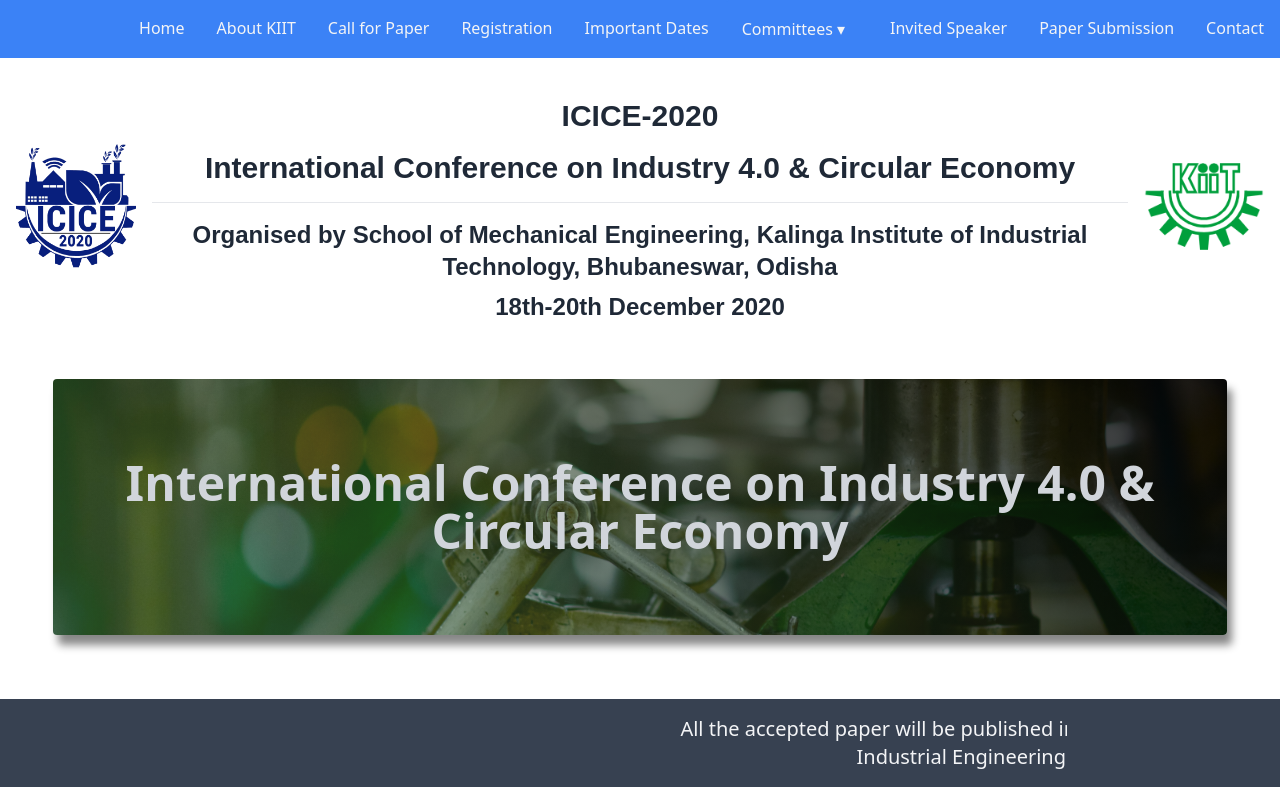
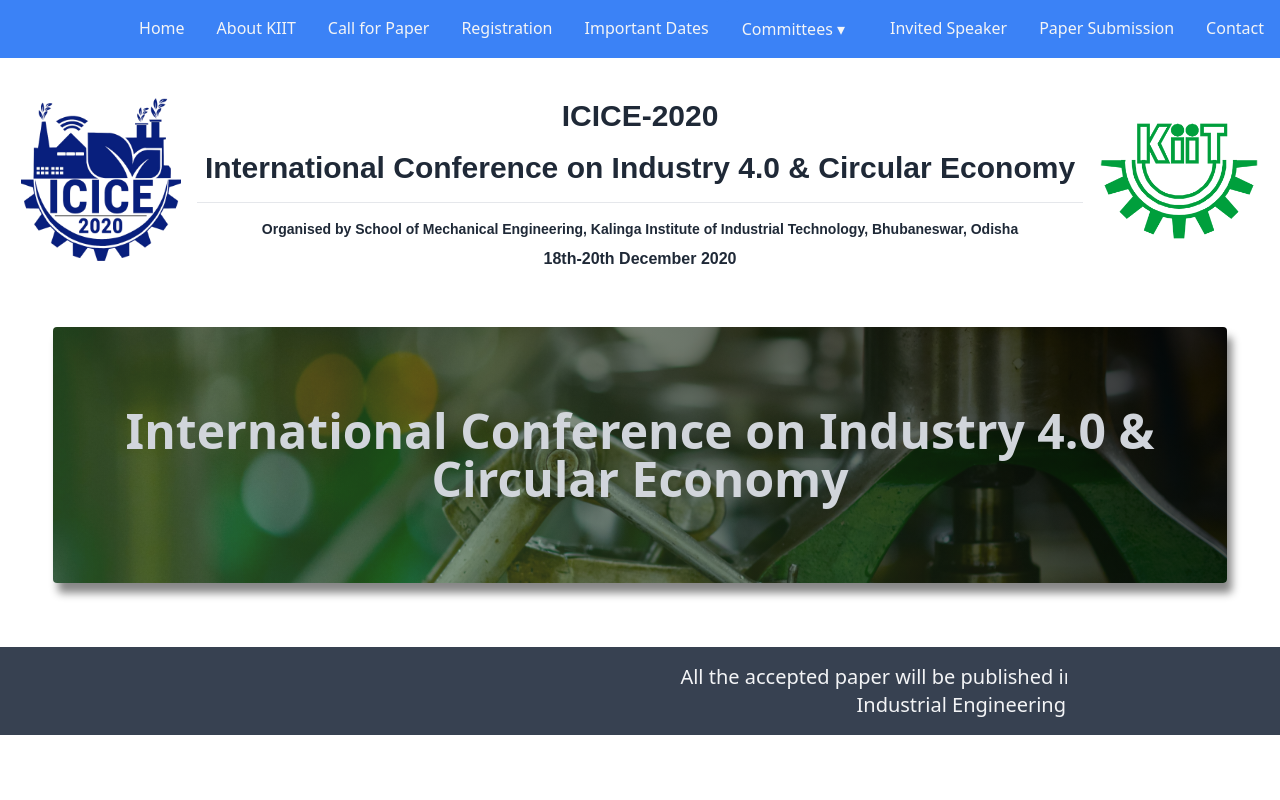
Before and after one commit to AshishM9301/icice-2020, a React (Create React App) app: page / in a window 1280 px wide. Shown: the top 800 px of the page. Built offline with nearby package versions, Linux system fonts and the light colour scheme.

Commit message:
Changing Layouts-4

```diff
--- a/src/Header/Header.js
+++ b/src/Header/Header.js
@@ -16,15 +16,15 @@
           <div className='px-4 '>
             <div className='xl:text-2xl text-xl text-gray-800 font-spartan font-bold text-center'>
               <div className='text-3xl p-2'>ICICE-2020</div>
-              <div className='xl:text-3xl text-base p-2 pb-4'>
+              <div className='xl:text-3xl text-sm p-2 pb-4'>
                 International Conference on Industry 4.0 & Circular Economy
               </div>
               <hr />
-              <div className=' xl:block hidden pb-2 pt-4'>
+              <div className=' text-sm pb-2 pt-4'>
                 Organised by School of Mechanical Engineering, Kalinga Institute
                 of Industrial Technology, Bhubaneswar, Odisha
               </div>
-              <div className=''>18th-20th December 2020</div>
+              <div className='text-base'>18th-20th December 2020</div>
             </div>
           </div>
           <div className='xl:w-40 mx-auto w-20 self-center'>
```
